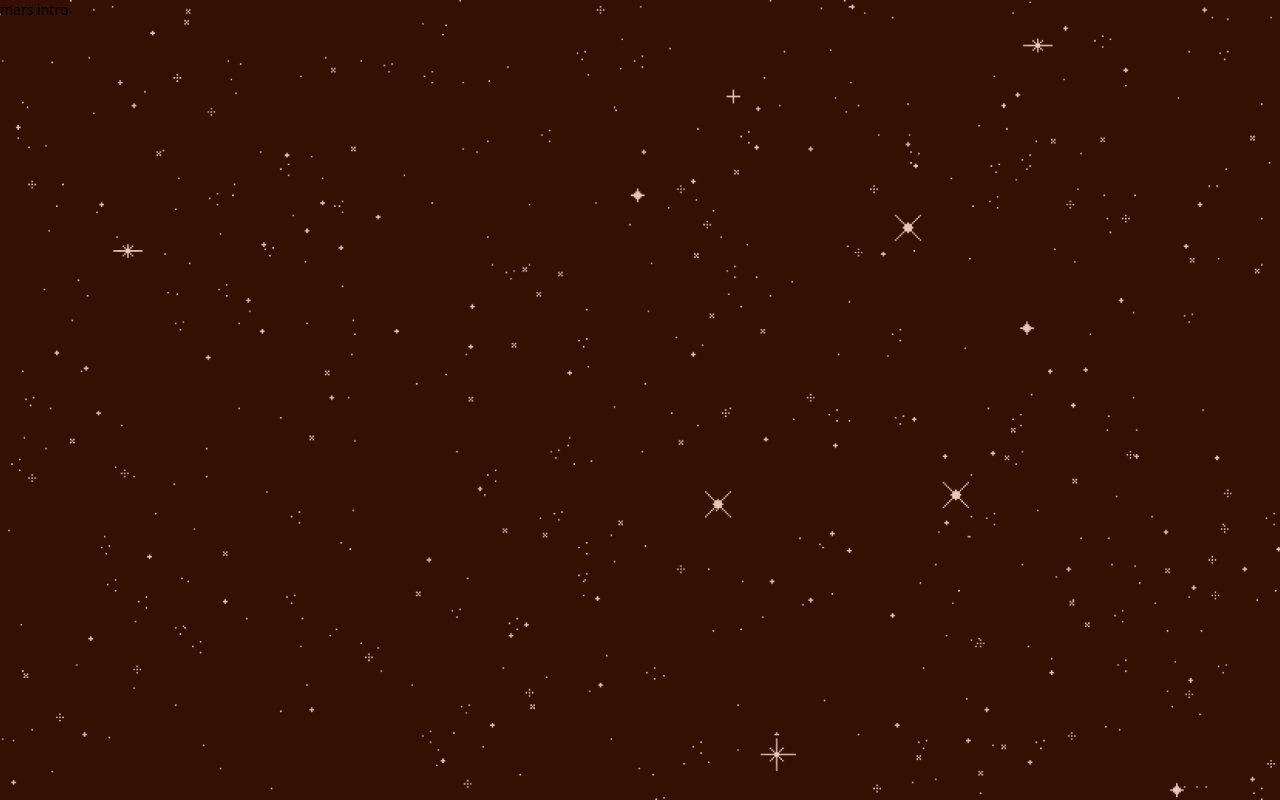
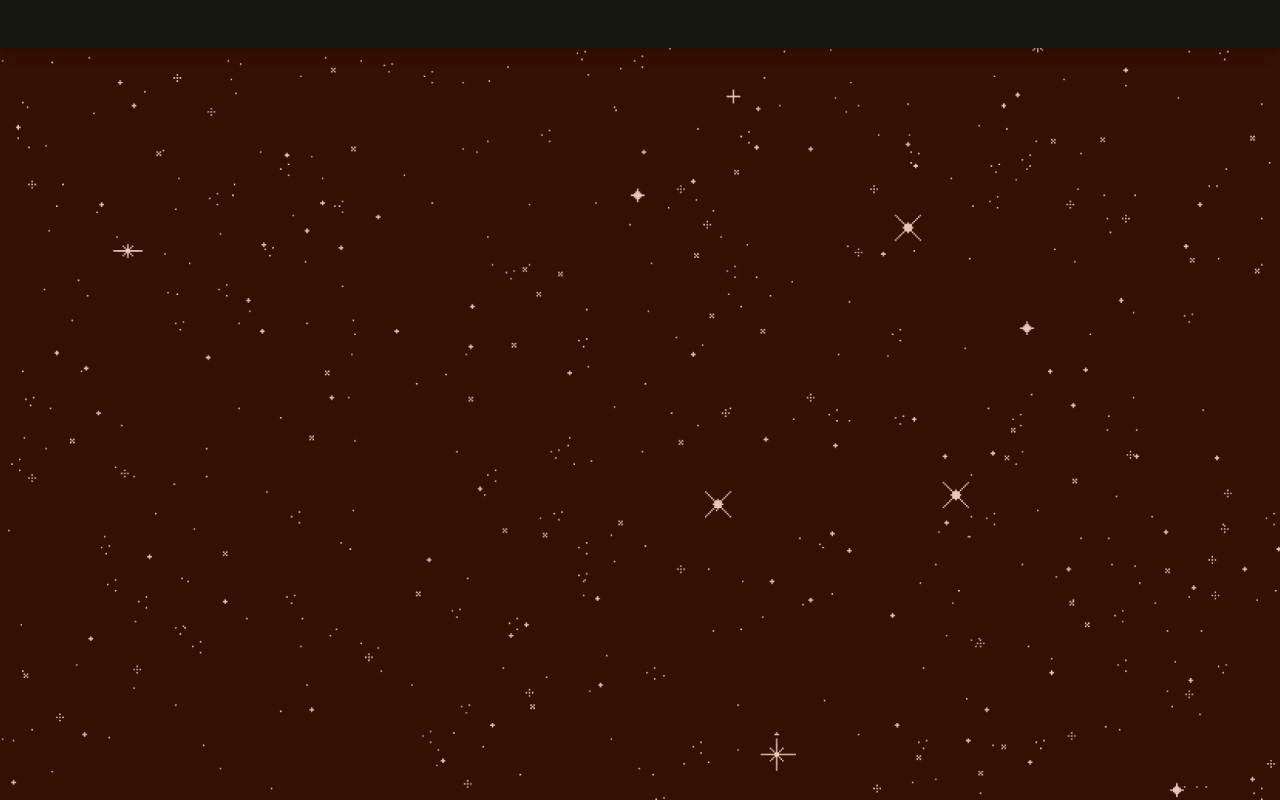
Before and after one commit to danyabaron/cosmic-crossroads, a React (Create React App) app: page / in a window 1280 px wide. Built offline with nearby package versions, Linux system fonts and the light colour scheme.

Commit message:
added fonts and started status bar

```diff
--- a/src/App.js
+++ b/src/App.js
@@ -4,11 +4,13 @@ import './App.css';
 import MarsIntro from './Pages/MarsPath/MarsIntro';
 import MarsGame from './Pages/MarsPath/MarsGame';
 import MarsEndings from './Pages/MarsPath/MarsEndings';
+import StatusBar from './Components/StatusBar';
 
 function App() {
   return (
     <Router>
     <div className="App">
+      <StatusBar />
       <Routes>
         <Route path="/" element={<MarsIntro />} />
         {/* <Route path="/mars-game" element={<MarsGame />} />
--- a/src/Components/StatusBar.js
+++ b/src/Components/StatusBar.js
@@ -3,11 +3,9 @@ import React from 'react';
 
 function StatusBar() {
     return (
-        <div>
-            <h2 className="text-md">
-               status bar component
-            </h2>
-        </div>
+        <nav id='status-bar' className='bg-main-black text-white flex w-full h-12 fixed top-0 shadow-lg'>
+
+        </nav>
 
     );
 
--- a/src/Pages/MarsPath/MarsIntro.js
+++ b/src/Pages/MarsPath/MarsIntro.js
@@ -4,9 +4,9 @@ import React from 'react';
 function MarsIntro() {
     return (
         <div className='bg-mars-bg-reg bg-cover bg-center h-screen'>
-            <h2 className="text-sm">
+            <p className="text-4xl font-body text-white">
                 mars intro
-             </h2>
+             </p>
     </div>
 
     );
--- a/src/index.css
+++ b/src/index.css
@@ -1,3 +1,23 @@
 @tailwind base;
 @tailwind components;
 @tailwind utilities;
+
+
+@font-face {
+    font-family: '04B_03__';
+    src: url('./assets/font/04B_03__.TTF') format('truetype');
+    font-weight: normal;
+    font-style: normal;
+}
+
+@font-face {
+    font-family: 'Pixellari';
+    src: url('./assets/font/Pixellari.ttf') format('truetype');
+    font-weight: bold;
+    font-style: normal;
+}
+
+body {
+    @apply m-0;
+    font-family: '04B_03__', sans-serif;
+}
--- a/tailwind.config.js
+++ b/tailwind.config.js
@@ -8,10 +8,16 @@ module.exports = {
       'main-black': '#171711',
       'mars-red': '#BD3508',
       'jupiter-purple': '#796A7F',
-      'venus-pink': '#D77BBA'
+      'venus-pink': '#D77BBA',
+      'white' : '#FFFFFF'
     },
     backgroundImage: {
       'mars-bg-reg': "url('./assets/backgrounds/mars-normal-size.png')"
+
+    },
+    fontFamily: {
+      body: ['04B_03__'],
+      header: ['Pixellari', 'sans-serif']
 
     },
     extend: {},
```
Also changed, not shown: src/assets/font/Pixellari.ttf (added).
